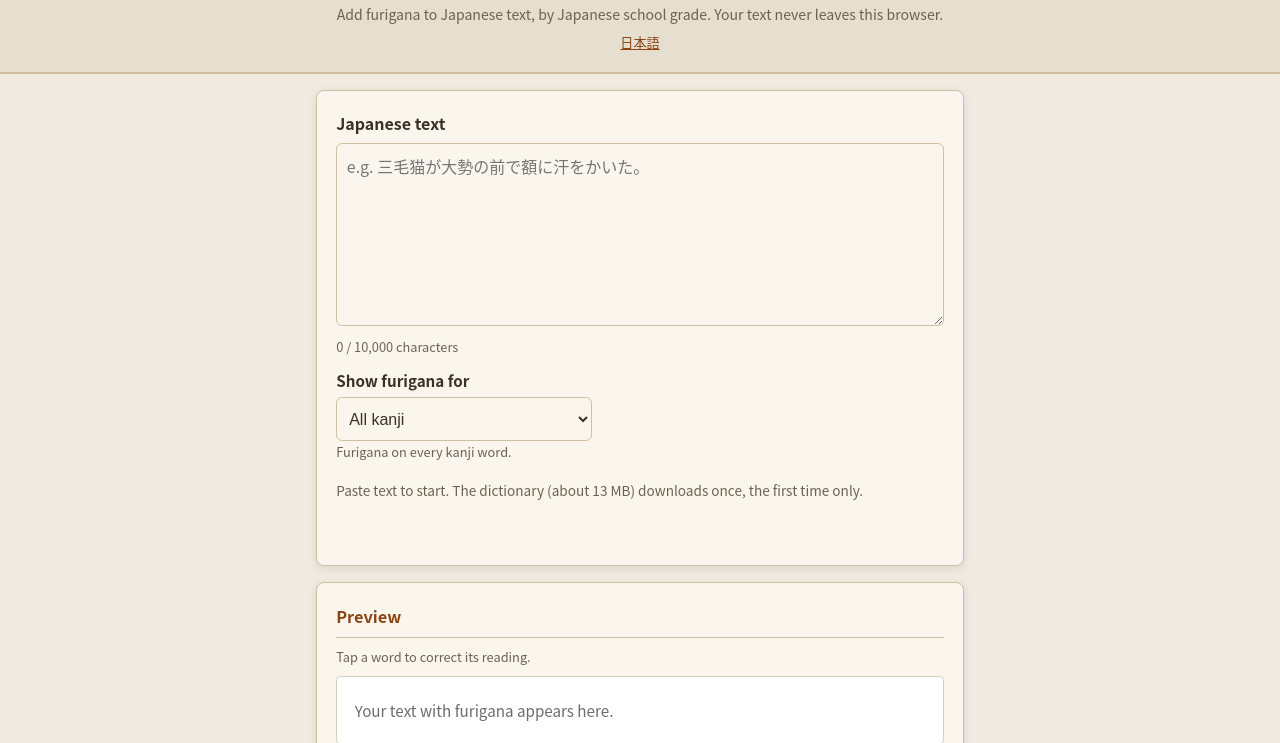
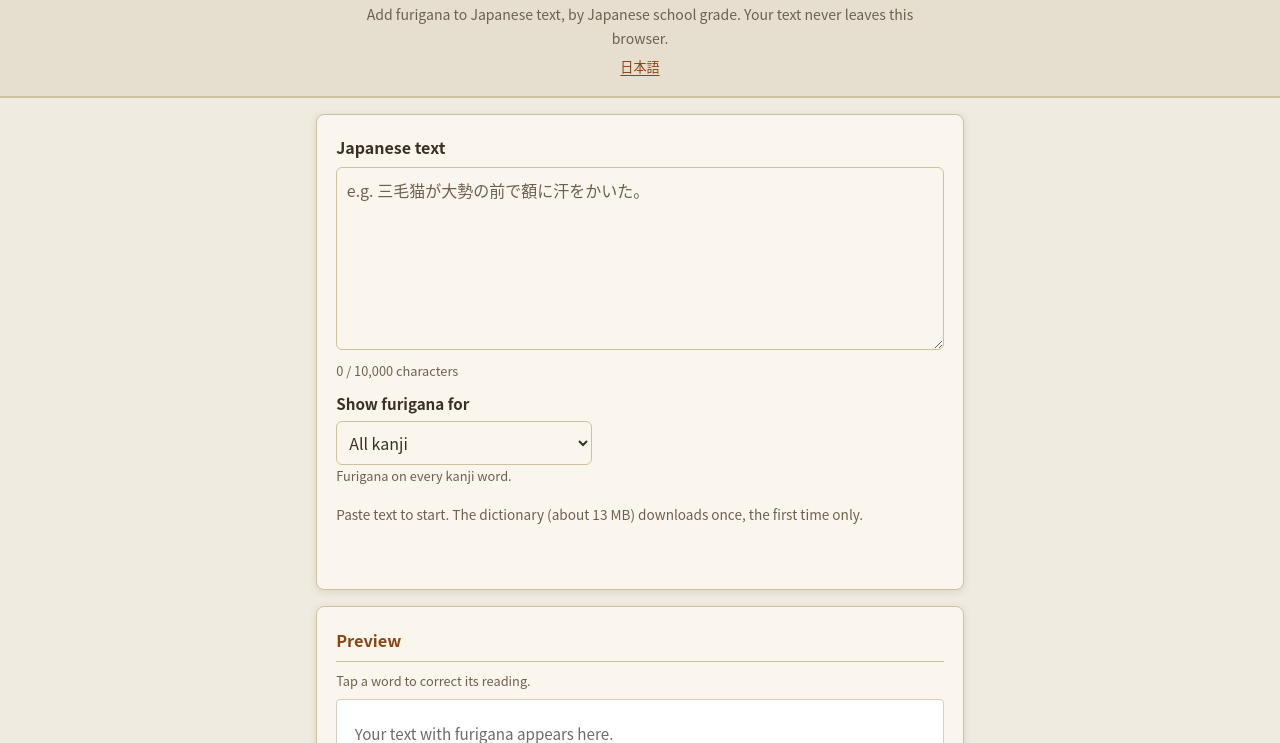
Before and after one commit to YouheiOonuki/furigana, a website: page en/index.html in a window 1280 px wide. Shown: the part 57-800 px from the top of the page. Drawn offline with Linux system fonts and the light colour scheme.

Commit message:
共通の部品とトークン（yorozu-common v1）を入れる（束 A、企画書 59。REVIEW C9: 入力欄の例の字 4.5:1、DADS のフォーカスの輪）
Co-Authored-By: Claude Opus 5.5 <noreply@anthropic.com>
Claude-Session: https://claude.ai/code/session_01LveARmfA8gQ3MbXF2WdmwH

```diff
--- a/style.css
+++ b/style.css
@@ -3,6 +3,98 @@
    色はトークン（--bg / --card / --text / --muted / --accent / --border）だけを使う。
    ダークモードは端末の設定に自動で合わせる（prefers-color-scheme。手動切替は付けない）
    =========================== */
+/* yorozu-common:begin v1 — サイト共通の部品とトークン。正本は youheioonuki.github.io の tools/common/yorozu-common.css。
+   この begin〜end の間は手で直さない（tools/sync-common.mjs で全ツールに配る。ツール固有の上書きは end の後に書く）。
+   出どころ（2026-10-03 確認。yorozu-plans 企画書 59）:
+   - デジタル庁デザインシステム https://design.digital.go.jp/dads/ のコンテンツを加工して作成
+     （フォーカスの輪・リンクの下線・字の大きさの下限・行間・入力欄のエラー表示）。
+     トークンの値は @digital-go-jp/design-tokens 2.0.1（MIT, (c) 2023 デジタル庁）から
+   - GOV.UK Frontend 6.5.1（MIT, (c) Crown copyright）の考え方: visually-hidden、エラーの文の前に読み上げ用の語
+   - 色は和紙風のまま（値は 2026-09-23 からの共通の値）。Web フォントは読まない（ROADMAP 3.3・D2） */
+:root {
+  color-scheme: light dark;
+  --bg: #f0ebe0;
+  --bg-2: #e6dfd0;
+  --card: #faf6ee;
+  --text: #3a3025;
+  --muted: #6e604f;          /* 本文の補足。--bg の上で 5.1:1 */
+  --accent: #8b4513;
+  --accent-soft: #f3e6d8;
+  --border: #cfc0a0;         /* 飾りの線（区切り）だけ。操作できる物の枠には --input-border */
+  --input-border: #857561;   /* 入力欄の枠。WCAG 1.4.11 の 3:1（--bg で 3.7:1）。DADS の入力欄は gray-600 の 1px */
+  --shadow: rgba(58, 48, 37, 0.12);
+  --error: #ce0000;          /* DADS red-900（semantic error-2） */
+  --ok: #197a4b;             /* DADS green-800（semantic success-2） */
+  --focus: #ffd43d;          /* DADS yellow-300 */
+  --focus-ring: #000;        /* DADS: 黒 4px の輪＋黄 2px */
+  --font-ui: "Noto Sans JP", "Noto Sans CJK JP", "Hiragino Sans", "Hiragino Kaku Gothic ProN", Meiryo, sans-serif;
+  /* 字の大きさ（DADS: 本文と操作は 16px 以上、補足は 14px まで、14px 未満は使わない） */
+  --fs-s: 0.875rem;
+  --fs-m: 1rem;
+  --fs-l: 1.25rem;           /* 見出し（隣の段との比 1.25 以上: impeccable typeset） */
+  --fs-xl: 1.625rem;         /* ページの題 */
+  --lh-body: 1.7;            /* DADS の本文の行間 170% */
+  --lh-tight: 1.4;           /* 見出し */
+  /* 余白（4px を基準。DADS の spacing） */
+  --sp-1: 0.25rem;
+  --sp-2: 0.5rem;
+  --sp-3: 0.75rem;
+  --sp-4: 1rem;
+  --sp-6: 1.5rem;
+  --sp-8: 2rem;
+  --radius: 8px;
+  --tap: 44px;               /* 押せる物の高さの下限（DADS・SCREEN 5 章） */
+}
+@media (prefers-color-scheme: dark) {
+  :root {
+    --bg: #1c1814;
+    --bg-2: #25201a;
+    --card: #2b251e;
+    --text: #ece4d6;
+    --muted: #b9ab96;
+    --accent: #e0a066;
+    --accent-soft: #3a2e22;
+    --border: #4a3f33;
+    --input-border: #8c7d68;
+    --shadow: rgba(0, 0, 0, 0.4);
+    --error: #ff8a7a;
+    --ok: #6fcf97;
+    --focus-ring: #ffd43d;   /* 暗い地では黄の輪＋黒の縁 */
+    --focus: #000;
+  }
+}
+*, *::before, *::after { box-sizing: border-box; margin: 0; padding: 0; }
+[hidden] { display: none !important; }
+html { -webkit-text-size-adjust: 100%; text-size-adjust: 100%; }
+body { font-family: var(--font-ui); background: var(--bg); color: var(--text); line-height: var(--lh-body); }
+/* リンクは色と下線の両方（DADS リンクテキスト）。ホバーで下線を太く */
+a { color: var(--accent); text-decoration-thickness: 1px; text-underline-offset: 3px; }
+@media (hover: hover) { a:hover { text-decoration-thickness: 3px; } }
+/* フォーカスの輪（DADS）。:where で詳しさを 0 にして、ツールの規則で上書きできるようにする */
+:where(a, button, input, select, textarea, summary, [tabindex]):focus-visible {
+  outline: 4px solid var(--focus-ring); outline-offset: 2px; box-shadow: 0 0 0 2px var(--focus);
+}
+:where(input, select, textarea, button) { font: inherit; color: inherit; }
+/* 入力欄の例（placeholder）も 4.5:1。ブラウザ既定の灰色は和紙の地で 4.3:1 */
+:where(input, textarea)::placeholder { color: var(--muted); opacity: 1; }
+/* 入力欄の字は 16px 以上（iPhone で拡大されない・DADS） */
+:where(input:not([type="checkbox"]):not([type="radio"]):not([type="range"]), select, textarea) { font-size: max(1rem, 16px); }
+/* エラー（DADS: 枠を赤に、文の頭に「＊」。GOV.UK: 読み上げには「エラー:」を先に）。
+   使い方: <p class="field-error" id="x-err"><span class="visually-hidden">エラー:</span>＊ 0 以上の数を入れてください</p> と aria-describedby */
+[aria-invalid="true"] { border-color: var(--error) !important; }
+.field-error { color: var(--error); font-weight: 700; margin-top: var(--sp-1); }
+/* 画面には出さず、読み上げだけ（GOV.UK govuk-visually-hidden） */
+.visually-hidden {
+  position: absolute !important; width: 1px !important; height: 1px !important; margin: 0 !important; padding: 0 !important;
+  overflow: hidden !important; clip-path: inset(50%) !important; white-space: nowrap !important; border: 0 !important;
+}
+@media (forced-colors: active) { :where(a, button, input, select, textarea, summary):focus-visible { outline-color: Highlight; } }
+/* 読む行の長さ: 1 行 40 字前後まで（REVIEW C9 line-length）。画面の幅いっぱいに伸びる見出し帯の説明文に */
+.app-header > p { max-width: 40em; margin-left: auto; margin-right: auto; }
+/* 印刷では広告を出さない（SCREEN 4 章。全ツール共通） */
+@media print { ins.adsbygoogle, .google-auto-placed, iframe[id^="aswift"], iframe[id^="google_ads"] { display: none !important; } }
+/* yorozu-common:end */
+
 :root {
   color-scheme: light dark;
   --bg: #f0ebe0;
```
